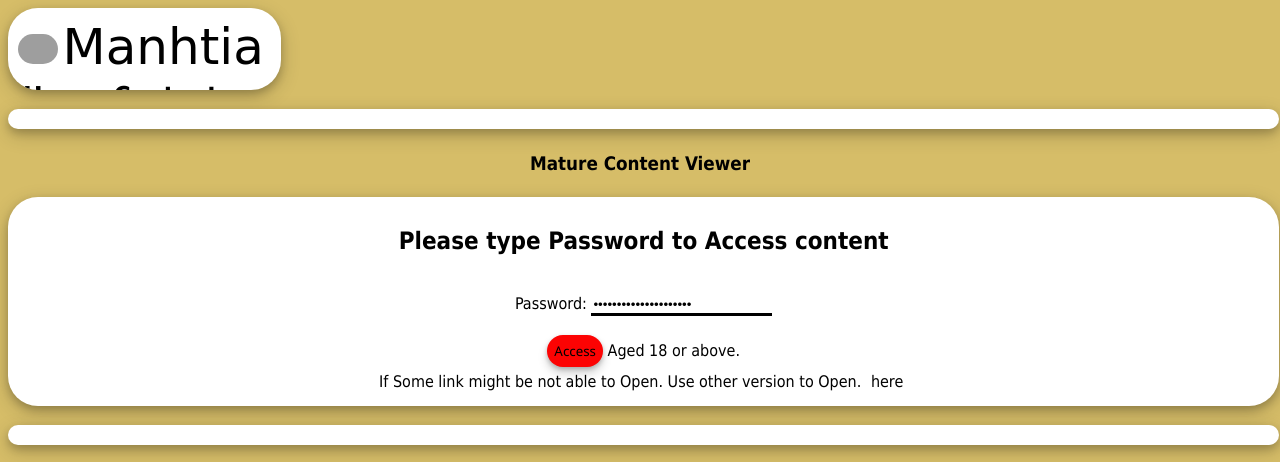
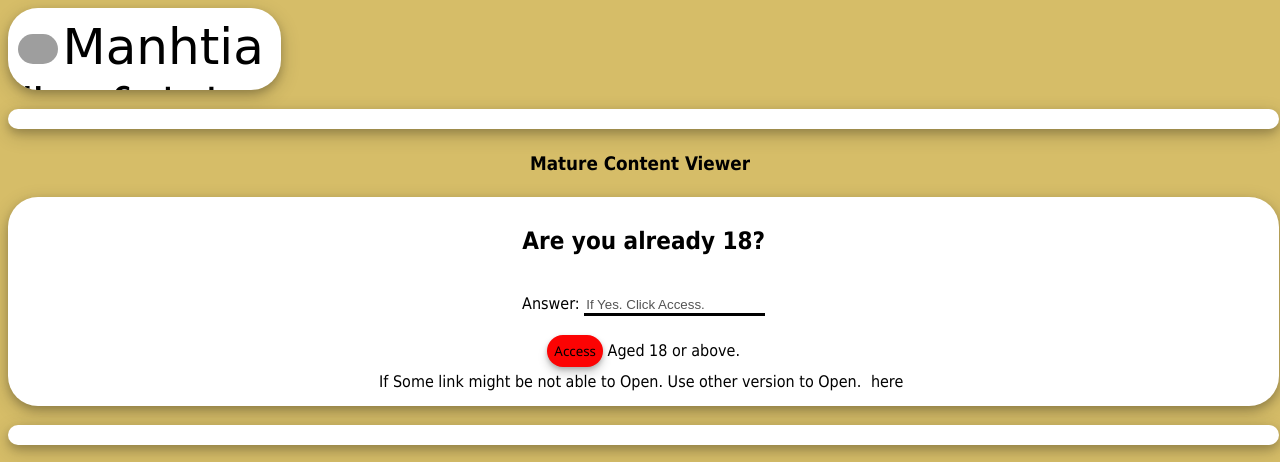
Before and after one commit to redjajaggg/MPM, a Django app: page /manhtia/private/ in a window 1280 px wide. Shown: the top 462 px of the page. Run offline with Django 4.2, Linux system fonts and the light colour scheme; some libraries are stand-ins or nearby versions; grey boxes are pictures that could not be loaded.

Commit message:
Update private.html

```diff
--- a/Manhtia/templates/Manhtia/private.html
+++ b/Manhtia/templates/Manhtia/private.html
@@ -23,13 +23,13 @@
     <h3 style="text-align: center;"><a href="https://redjajaggg.github.io/My-Private-Manhwa/ModernManhwaWeb/allmature.html">Mature Content Viewer</a></h3>
     <div class="moderndiv" id="login">
         <form id="loginform">
-            <h2>Please type Password to Access content</h2><br>
-            <label>Password: </label>
-            <input id="check" type="password"><br><br>
+            <h2>Are you already 18?</h2><br>
+            <label>Answer: </label>
+            <input id="check" type="text" disabled><br><br>
             <button id="logbut" type="submit">Access</button> Aged 18 or above.<br>
             If Some link might be not able to Open. Use other version to Open. <a href="https://redjajaggg.github.io/My-Private-Manhwa/page4.html">here</a>
         </form>
-    </div><div id="others" style="text-align: center; display: none;">Other <a href="Other">View</a> <a href="https://docs.google.com/spreadsheets/d/1EAkjDyUGRAXYCdmOeYIfRYl9U0-Kw3Lwfr6Nfw7fcDQ/edit?usp=sharing">DataBase</a> | <a href="https://redjajaggg.github.io/My-Private-Manhwa/ModernManhwaWeb/maturecheck.html">Mature Manager</a>
+    </div><div id="others" style="text-align: center; display: none;">Other: <a href="Other">View</a> | <a href="https://redjajaggg.github.io/My-Private-Manhwa/ModernManhwaWeb/maturecheck.html">Mature Manager</a>
     <br><button type="button" id="opensearch" onclick="opensearch()"><img id="search" style="width: 25px; border-radius: 50%;" src="https://i.pinimg.com/564x/20/84/d5/2084d52de67b409823d500f04f7f15c3.jpg"></button> Page: <select name="page" id="page" onchange="onc()"></select> <button type="button" id="prev">Prev</button><button type="button" id="next">Next</button>|<button id="go" type="submit">Go</button><button type="button" id="all">All</button>
     </div>
     <div id="data" class="moderndiv" style="display: none; width: 99%;">
```
